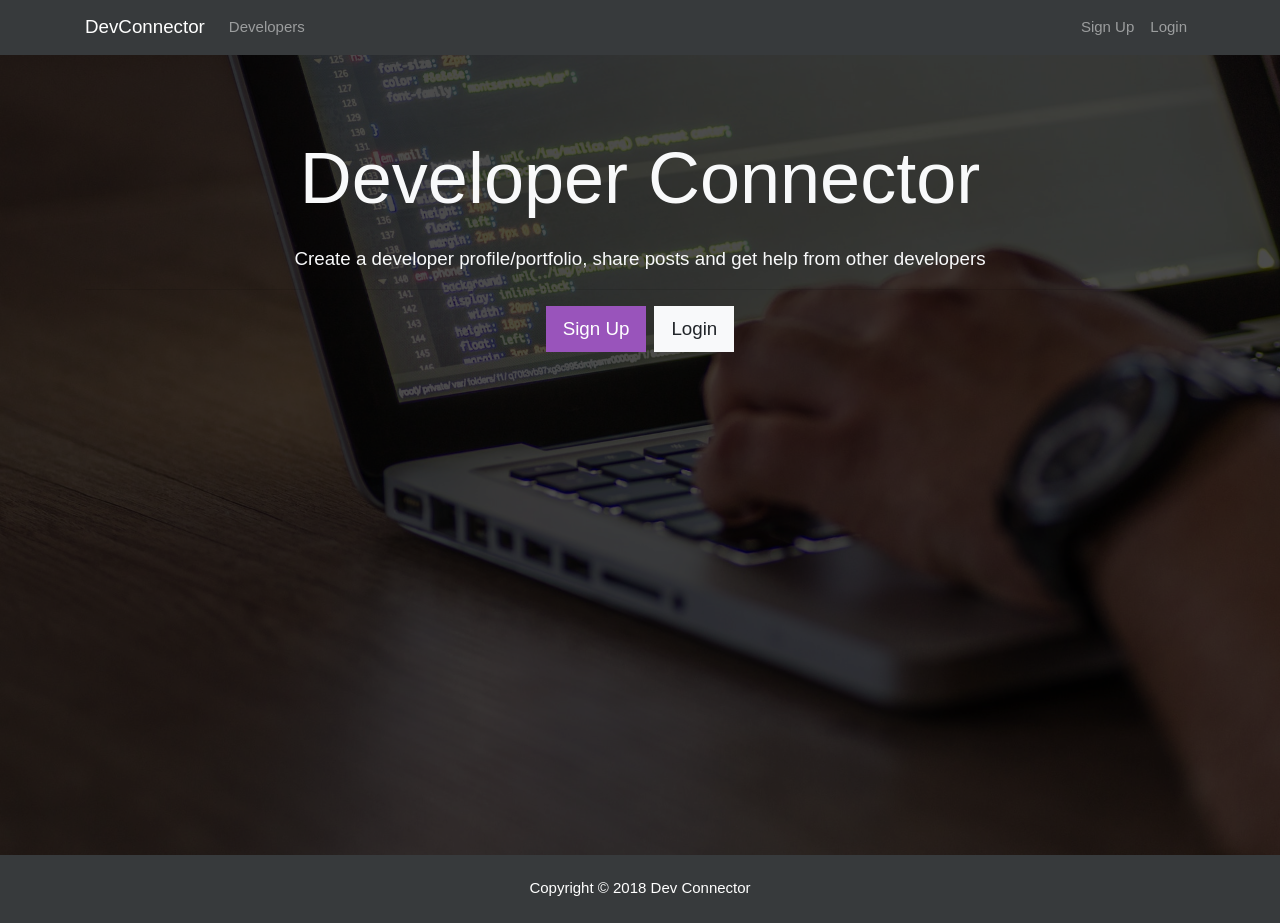
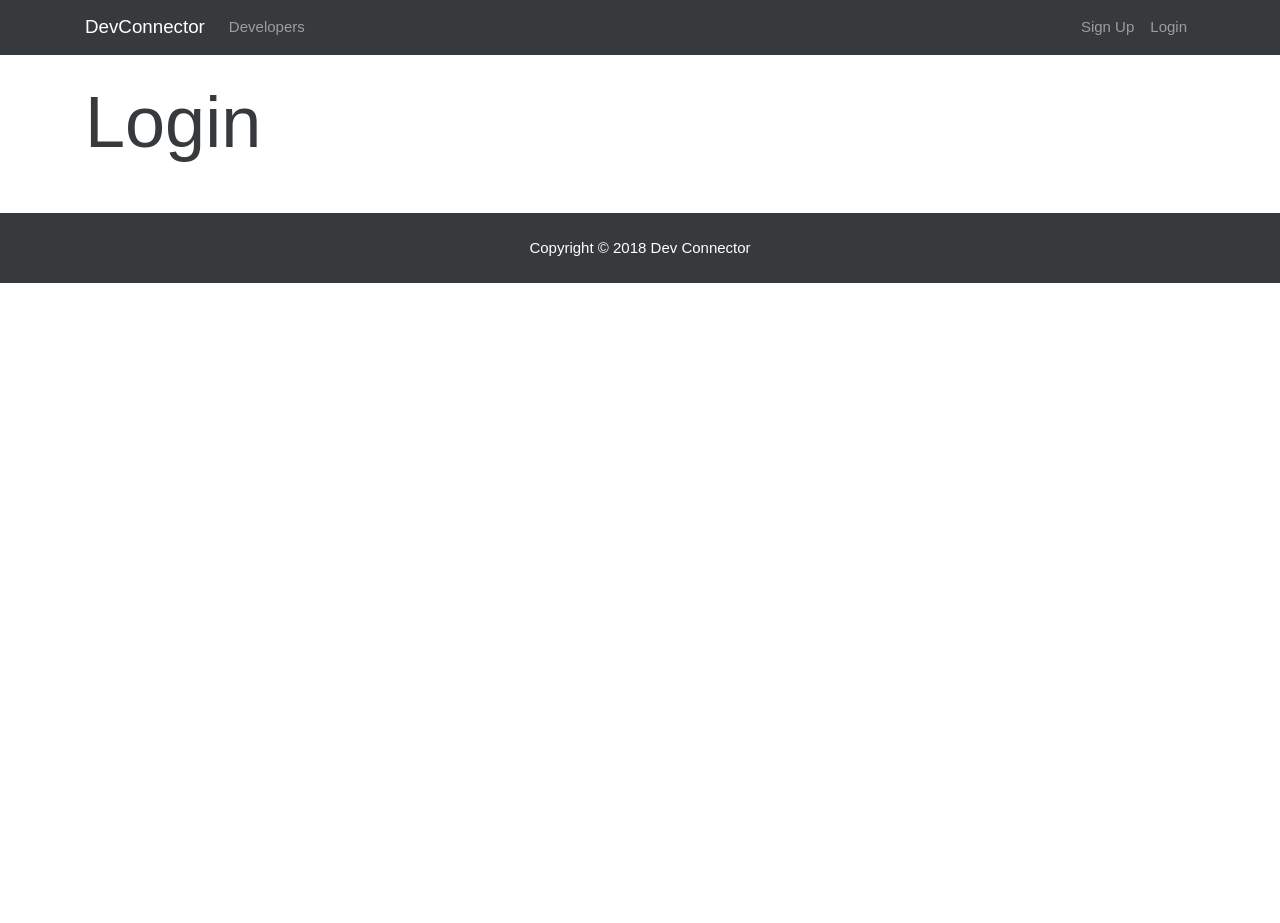
Before and after one commit to yuanda26/learn-mern-stack, a React (Create React App) app in the folder client/: page /login in a window 1280 px wide. After the commit the page ends 800 px from the top, so only its background shows below. Built offline with nearby package versions, Linux system fonts and the light colour scheme.

Commit message:
Add React Router DOM Dependencies and Add Basic Route on Landing Page

```diff
--- a/client/src/App.js
+++ b/client/src/App.js
@@ -1,17 +1,26 @@
 import React, { Component } from "react";
+import { BrowserRouter as Router, Route } from "react-router-dom";
+import "./App.css";
 import Navbar from "./components/layout/Navbar";
 import Landing from "./components/layout/Landing";
 import Footer from "./components/layout/Footer";
-import "./App.css";
+import Register from "./components/auth/Register";
+import Login from "./components/auth/Login";
 
 class App extends Component {
   render() {
     return (
-      <div className="App">
-        <Navbar />
-        <Landing />
-        <Footer />
-      </div>
+      <Router>
+        <div className="App">
+          <Navbar />
+          <Route exact path="/" component={Landing} />
+          <div className="container">
+            <Route exact path="/register" component={Register} />
+            <Route exact path="/login" component={Login} />
+          </div>
+          <Footer />
+        </div>
+      </Router>
     );
   }
 }
--- /dev/null
+++ b/client/src/components/auth/Login.js
@@ -0,0 +1,11 @@
+import React, { Component } from "react";
+
+export default class Login extends Component {
+  render() {
+    return (
+      <div>
+        <h1 className="display-3">Login</h1>
+      </div>
+    );
+  }
+}
--- /dev/null
+++ b/client/src/components/auth/Register.js
@@ -0,0 +1,11 @@
+import React, { Component } from "react";
+
+export default class Register extends Component {
+  render() {
+    return (
+      <div>
+        <h1 className="display-3">Register</h1>
+      </div>
+    );
+  }
+}
--- a/client/src/components/layout/Landing.js
+++ b/client/src/components/layout/Landing.js
@@ -1,4 +1,5 @@
 import React, { Component } from "react";
+import { Link } from "react-router-dom";
 
 export default class Landing extends Component {
   render() {
@@ -14,12 +15,12 @@
                   from other developers
                 </p>
                 <hr />
-                <a href="register.html" className="btn btn-lg btn-info mr-2">
+                <Link to="/register" className="btn btn-lg btn-info mr-2">
                   Sign Up
-                </a>
-                <a href="login.html" className="btn btn-lg btn-light">
+                </Link>
+                <Link to="/login" className="btn btn-lg btn-light">
                   Login
-                </a>
+                </Link>
               </div>
             </div>
           </div>
--- a/client/src/components/layout/Navbar.js
+++ b/client/src/components/layout/Navbar.js
@@ -1,13 +1,14 @@
 import React, { Component } from "react";
+import { Link } from "react-router-dom";
 
 export default class Navbar extends Component {
   render() {
     return (
       <nav className="navbar navbar-expand-sm navbar-dark bg-dark mb-4">
         <div className="container">
-          <a className="navbar-brand" href="landing.html">
+          <Link className="navbar-brand" to="/">
             DevConnector
-          </a>
+          </Link>
           <button
             className="navbar-toggler"
             type="button"
@@ -20,23 +21,23 @@
           <div className="collapse navbar-collapse" id="mobile-nav">
             <ul className="navbar-nav mr-auto">
               <li className="nav-item">
-                <a className="nav-link" href="profiles.html">
+                <Link className="nav-link" to="/profiles">
                   {" "}
                   Developers
-                </a>
+                </Link>
               </li>
             </ul>
 
             <ul className="navbar-nav ml-auto">
               <li className="nav-item">
-                <a className="nav-link" href="register.html">
+                <Link className="nav-link" to="/register">
                   Sign Up
-                </a>
+                </Link>
               </li>
               <li className="nav-item">
-                <a className="nav-link" href="login.html">
+                <Link className="nav-link" to="/login">
                   Login
-                </a>
+                </Link>
               </li>
             </ul>
           </div>
```
